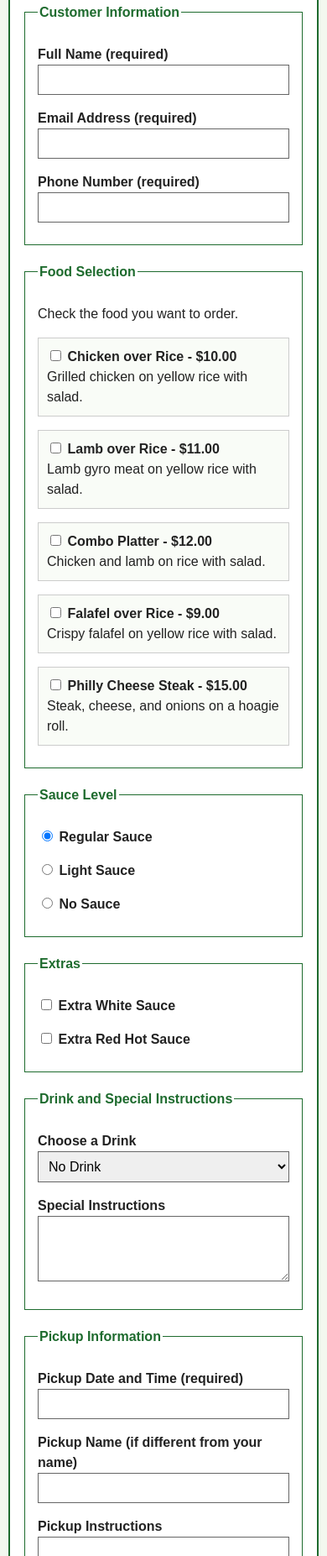
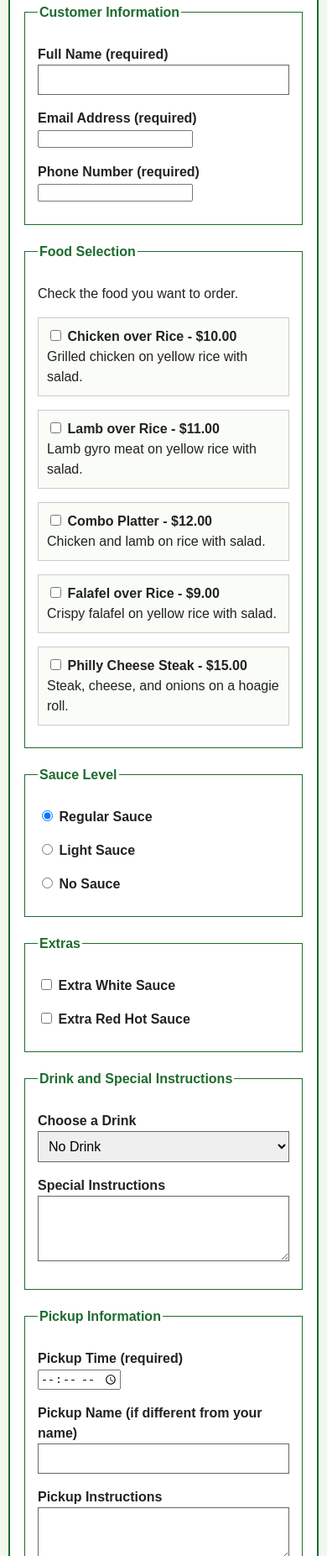
Before and after one commit to aseelibrahim100-glitch/week9assignment, a plain HTML site: page index.html in a window 390 px wide. Shown: the part 961-2814 px from the top of the page at 84% size. Drawn offline with Linux system fonts and the light colour scheme.

Commit message:
Fix input types for email and phone in order form
Updated form fields for email and phone number to use appropriate input types.

```diff
--- a/index.html
+++ b/index.html
@@ -35,11 +35,11 @@
                     </p>
                     <p>
                         <label for="email">Email Address (required)</label><br>
-                        <input type="text" id="email" name="email" required>
+                        <input type="email" id="email" name="email" required>
                     </p>
                     <p>
                         <label for="phone">Phone Number (required)</label><br>
-                        <input type="text" id="phone" name="phone" required>
+                        <input type="tel" id="phone" name="phone" required>
                     </p>
                 </fieldset>
 
@@ -117,8 +117,8 @@
                 <fieldset>
                     <legend>Pickup Information</legend>
                     <p>
-                        <label for="pickup-time">Pickup Date and Time (required)</label><br>
-                        <input type="text" id="pickup-time" name="pickup-time" required>
+                        <label for="pickup-time">Pickup Time (required)</label><br>
+                        <input type="time" id="pickup-time" name="pickup-time" required>
                     </p>
                     <p>
                         <label for="pickup-name">Pickup Name (if different from your name)</label><br>
```
